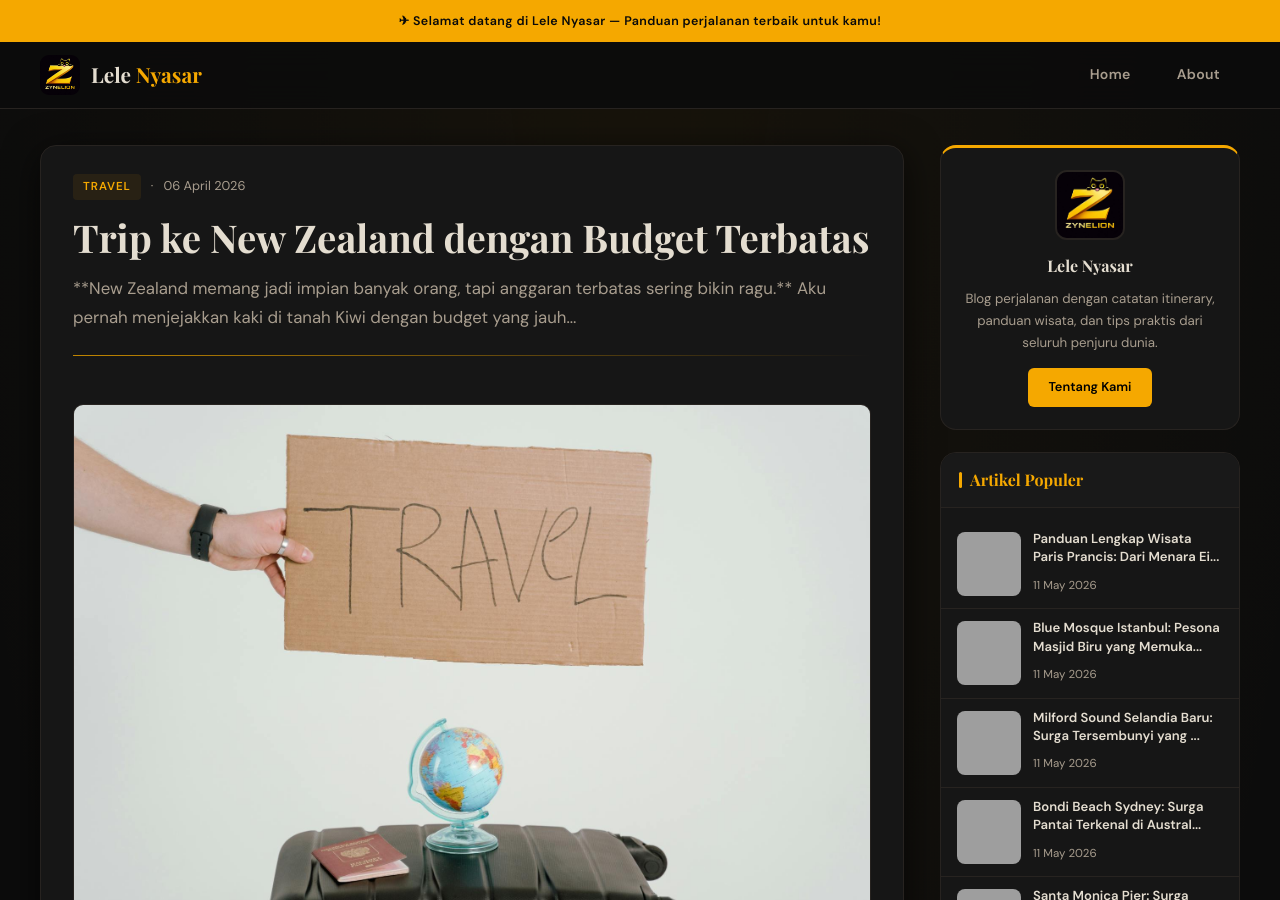
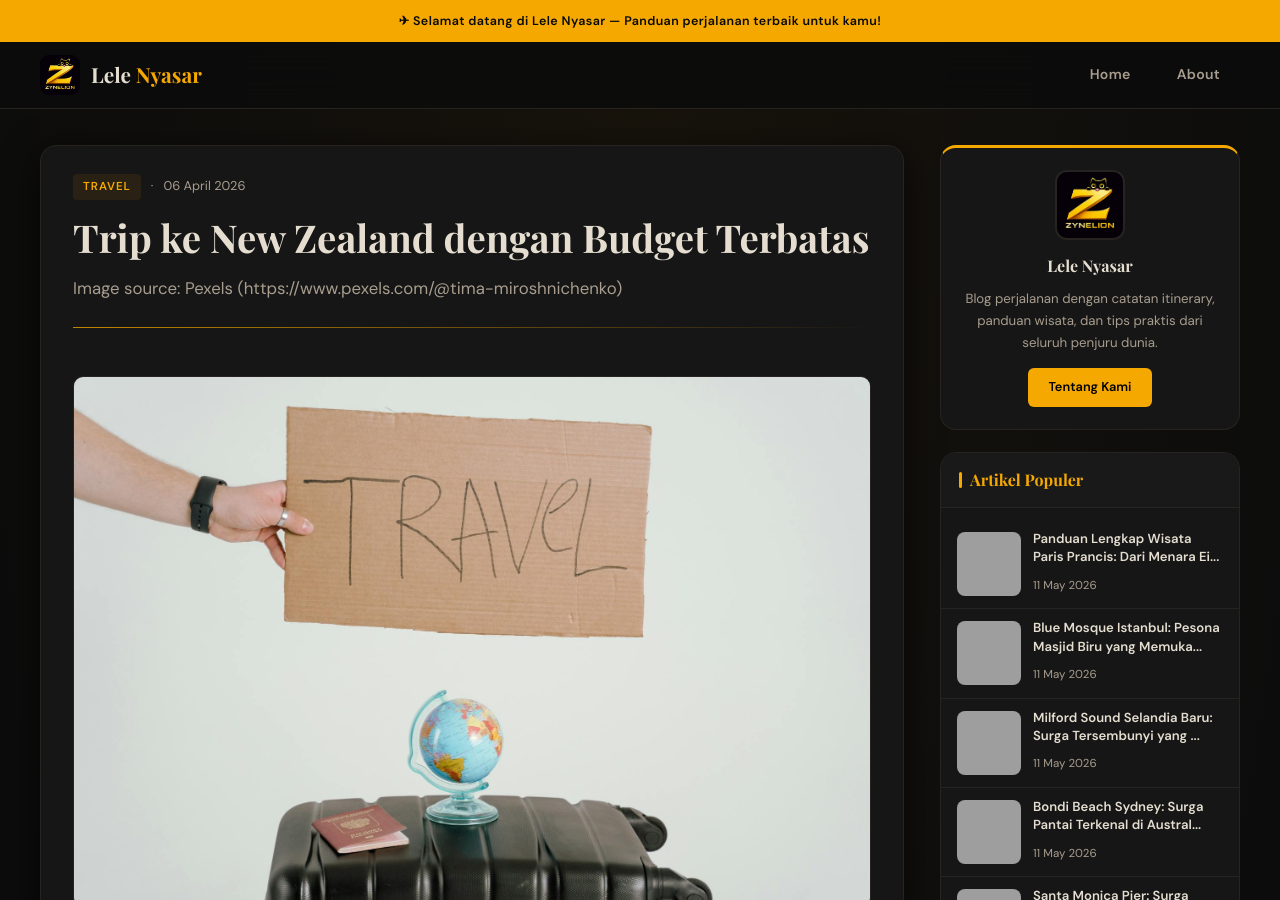
Before and after one commit to vwebe/lele, a Jekyll site: the page built from _posts/2026-04-06-trip-ke-new-zealand-dengan-budget-terbatas.md, in a window 1280 px wide and 900 px high, cut to the strip 0-900 px from the top of the window. Built offline with Jekyll 4.4.1, drawn with Linux system fonts in a browser that asks for light colours; some web fonts are replaced; grey boxes are pictures that could not be loaded.

Commit message:
Fix SEO meta source: _posts/2026-04-06-trip-ke-new-zealand-dengan-budget-terbatas.md

```diff
--- a/_posts/2026-04-06-trip-ke-new-zealand-dengan-budget-terbatas.md
+++ b/_posts/2026-04-06-trip-ke-new-zealand-dengan-budget-terbatas.md
@@ -1,16 +1,21 @@
 ---
 layout: post
 title: "Trip ke New Zealand dengan Budget Terbatas"
+seo_title: "Trip ke New Zealand dengan Budget Terbatas"
+keyword: "trip ke new zealand dengan budget terbatas"
 date: 2026-04-06 20:30:00 +0700
-categories: [travel]
-image: "/assets/images/auto/trip-ke-new-zealand-dengan-budget-terbatas.jpg"
-seo_title: "Trip ke New Zealand dengan Budget Terbatas"
-description: "**New Zealand memang jadi impian banyak orang, tapi anggaran terbatas sering bikin ragu.** Aku pernah menjejakkan kaki di tanah Kiwi dengan budget yang jauh..."
-excerpt: "**New Zealand memang jadi impian banyak orang, tapi anggaran terbatas sering bikin ragu.** Aku pernah menjejakkan kaki di tanah Kiwi dengan budget yang jauh..."
-keywords: "trip ke new zealand dengan budget terbatas, trip new zealand budget, travel, wisata trip new zealand, panduan trip new zealand, tips trip new zealand"
-image_alt: "Trip ke New Zealand dengan Budget Terbatas"
+last_modified_at: 2026-05-12 17:35:31 +0700
+sitemap: true
 robots: "index, follow, max-snippet:-1, max-image-preview:large, max-video-preview:-1"
 googlebot: "index, follow, max-snippet:-1, max-image-preview:large, max-video-preview:-1"
+categories: ["travel"]
+tags: ["travel"]
+description: "Image source: Pexels (https://www.pexels.com/@tima-miroshnichenko)"
+excerpt: "Image source: Pexels (https://www.pexels.com/@tima-miroshnichenko)"
+keywords: "travel, trip, new, zealand, budget, terbatas, wisata trip new zealand, panduan trip new zealand, tips trip new zealand"
+image: "/assets/images/auto/trip-ke-new-zealand-dengan-budget-terbatas.jpg"
+image_alt: "Trip ke New Zealand dengan Budget Terbatas"
+seo_fixed_source: "sheet_keyword_h2p_v1"
 ---
 
 <img src="{{ "assets/images/auto/trip-ke-new-zealand-dengan-budget-terbatas.jpg" | relative_url }}" alt="Trip ke New Zealand dengan Budget Terbatas" loading="lazy" decoding="async">
```
